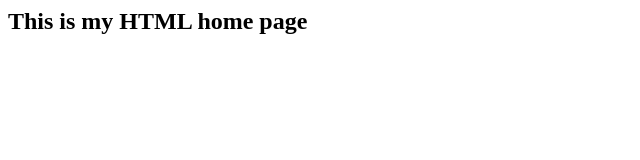
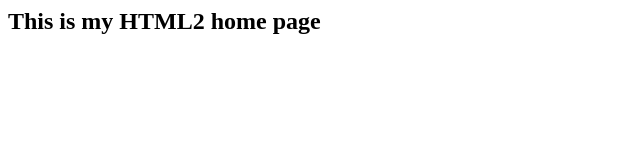
Before and after one commit to OlgaSB651/mctc-html2, a plain HTML site: page index.html in a window 1280 px wide. Shown: the full height of the page, 0-640 px from the left. Drawn offline with Linux system fonts and the light colour scheme.

Commit message:
Update index.html

```diff
--- a/index.html
+++ b/index.html
@@ -1 +1 @@
-<h2>This is my HTML home page</h2>
+<h2>This is my HTML2 home page</h2>
```
